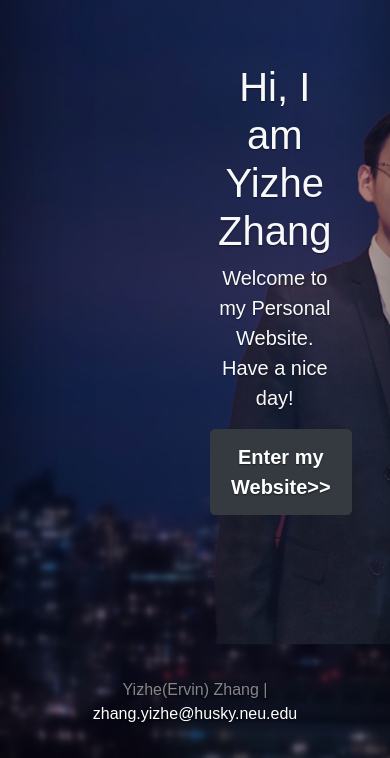
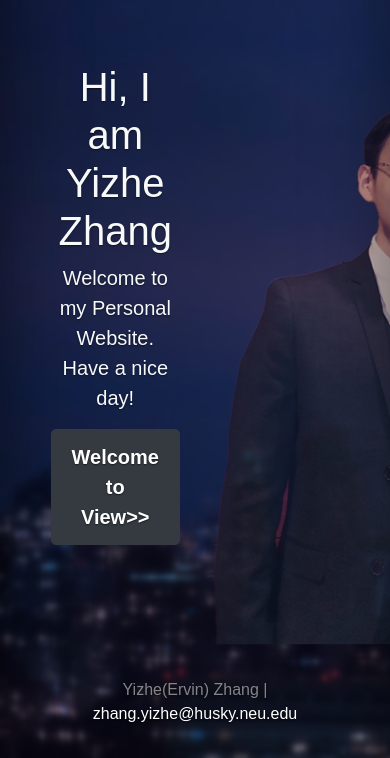
Before and after one commit to YizheZhang-Ervin/EasyEZ_V2, a Django app: page / in a window 390 px wide. Shown: the part 86-844 px from the top of the page. Run offline with Django 3.2, Linux system fonts and the light colour scheme; some libraries are stand-ins or nearby versions.

Commit message:
update dnone

```diff
--- a/Blog/templates/index.html
+++ b/Blog/templates/index.html
@@ -25,14 +25,14 @@
     </header>
     <main role="main" class="inner cover container">
       <div class="row">
-        <div class="col-6"></div>
+        <div class="col-6 d-none d-lg-block"></div>
         <div class="col-6">
             <!-- Title -->
             <div id="title001">
               <h1 class="cover-heading">Hi, I am Yizhe Zhang</h1>
               <p class="lead">Welcome to my Personal Website. Have a nice day!</p>
               <p class="lead">
-                <a href="/introduction" class="btn btn-lg btn-dark">Enter my Website>></a>
+                <a href="/introduction" class="btn btn-lg btn-dark">Welcome to View>></a>
               </p>
             </div>
             <!-- circle -->
```
